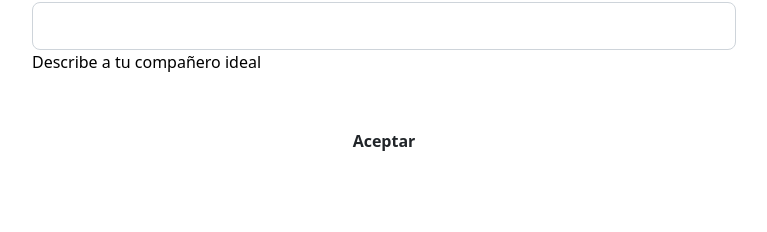
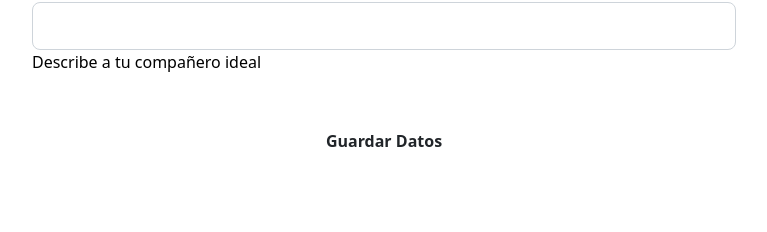
Before and after one commit to edujimser/DAW, a PHP site: page /DAW/views/view.datosUsuario.php in a window 1280 px wide. Shown: the part 1074-1306 px from the top of the page, without its empty margins (256-1023 px from the left). Run offline with PHP 8.4, Linux system fonts and the light colour scheme.

Commit message:
Update view.datosUsuario.php

```diff
--- a/views/view.datosUsuario.php
+++ b/views/view.datosUsuario.php
@@ -105,7 +105,7 @@
                                 <label class="form-label" for="descripcionCompanero">Describe a tu compañero ideal</label>
                             </div>
                         <div class="d-flex justify-content-center pt-3">
-                            <button type="submit" name="submit" id ="submit" value="registro" class="btn fw-semibold btn-block mb-4"> Aceptar </button>
+                            <button type="submit" name="submit" id ="submit" value="registroDatos" class="btn fw-semibold btn-block mb-4"> Guardar Datos </button>
                         </div>
                 </div>
             </div>
```
